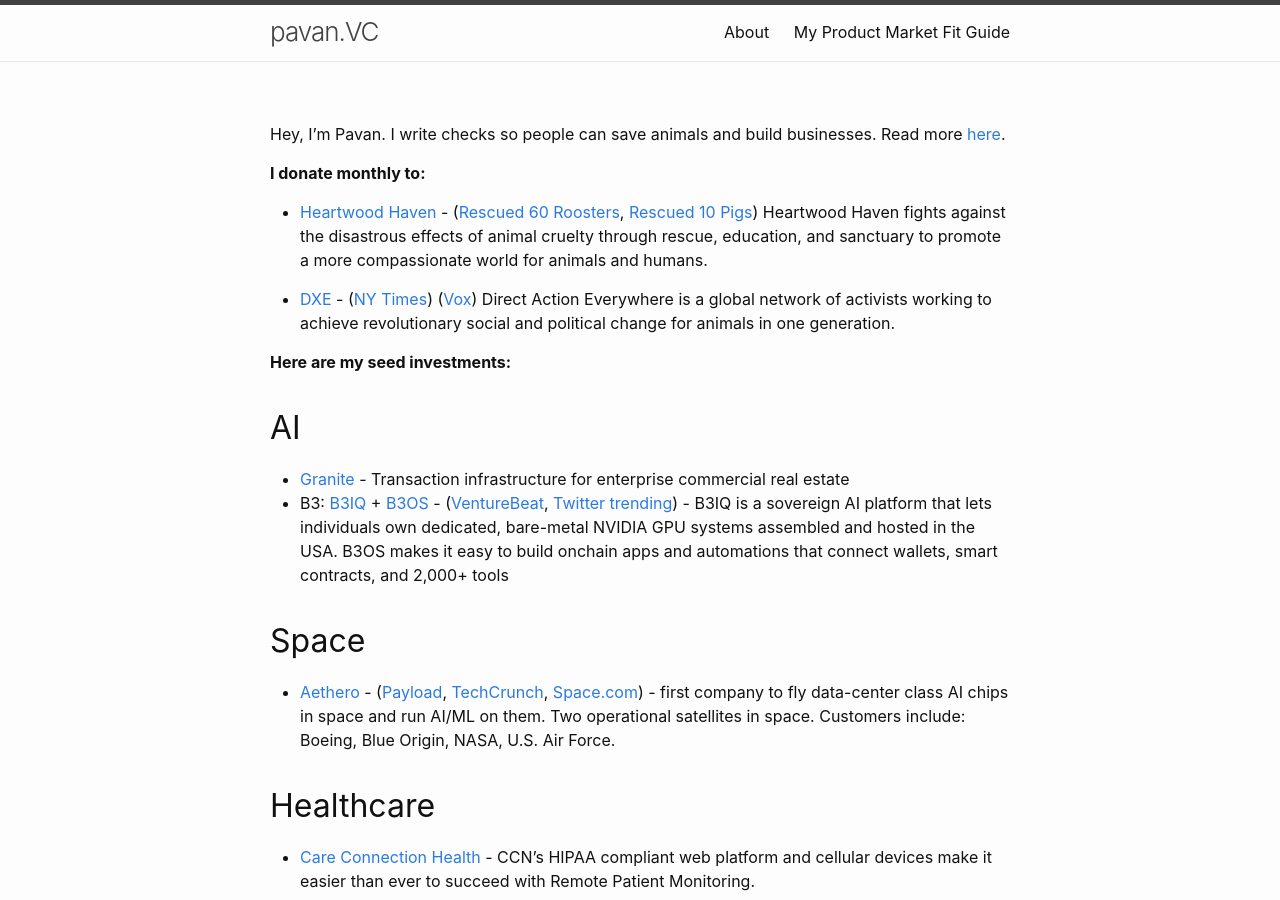
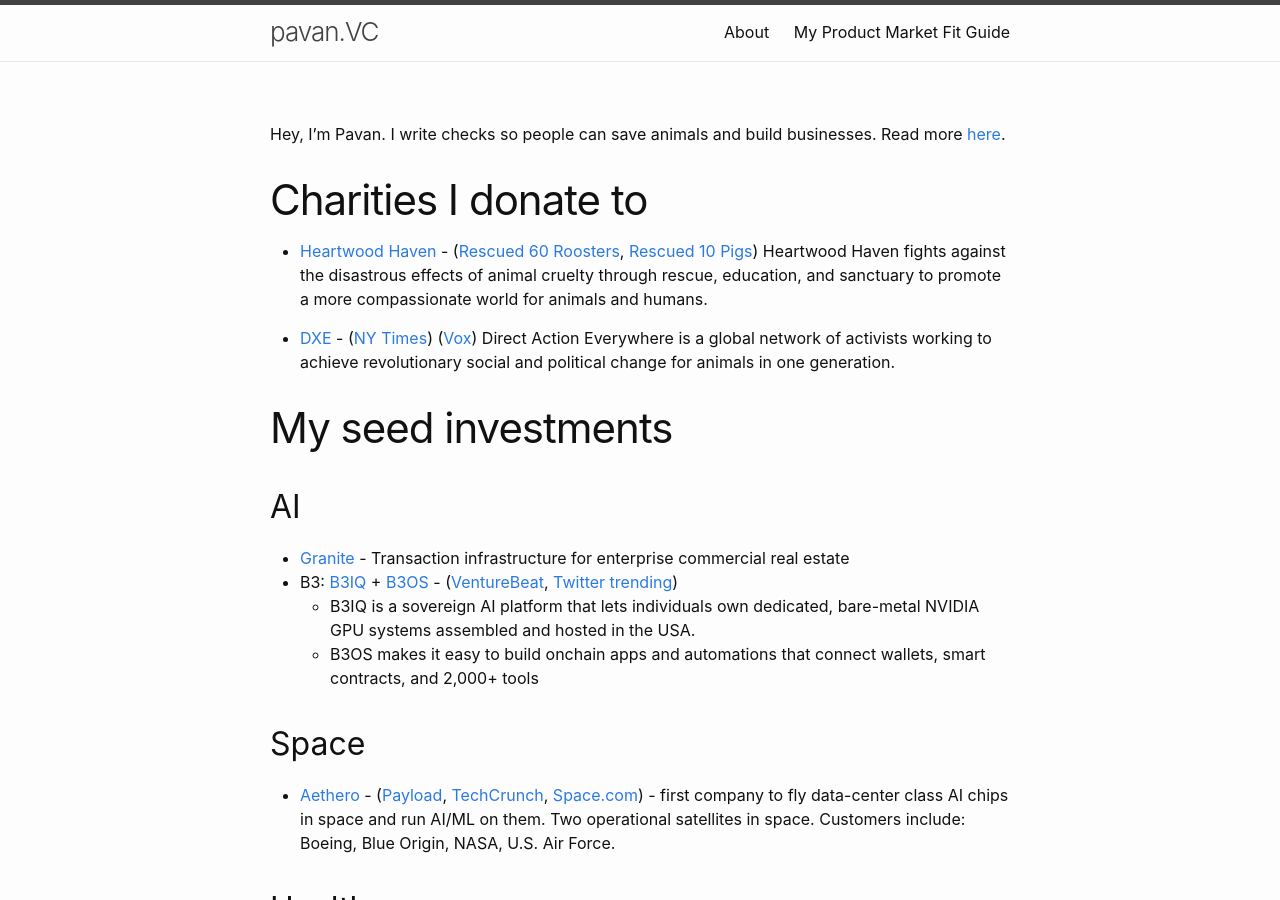
Before and after one commit to katpavan/katpavan.github.io, a Jekyll site: the page built from index.md, in a window 1280 px wide and 900 px high. Built offline with Jekyll 4.4.1, drawn with Linux system fonts in a browser that asks for light colours.

Commit message:
Revise charity and investment sections in index.md
Updated section headers and added details for investments in AI.

```diff
--- a/index.md
+++ b/index.md
@@ -7,13 +7,13 @@
 
 Hey, I'm Pavan. I write checks so people can save animals and build businesses. Read more [here](/about/).
 
-**I donate monthly to:**
+# Charities I donate to
 
 - [Heartwood Haven](https://heartwoodhaven.org/) - ([Rescued 60 Roosters](https://www.yelmonline.com/stories/roy-animal-sanctuary-takes-in-nearly-60-roosters-rescue-from-cockfighting,339873), [Rescued 10 Pigs](https://plantbasednews.org/culture/ethics/ten-pigs-rescued-animal-testing/)) Heartwood Haven fights against the disastrous effects of animal cruelty through rescue, education, and sanctuary to promote a more compassionate world for animals and humans.
 
 - [DXE](https://www.directactioneverywhere.com/) - ([NY Times](https://www.nytimes.com/2026/04/18/us/beagle-facility-wisconsin-protests-tear-gas.html)) ([Vox](https://www.vox.com/future-perfect/23952627/wayne-hsiung-conviction-direct-action-everywhere-dxe-rescue-sonoma-county-chickens)) Direct Action Everywhere is a global network of activists working to achieve revolutionary social and political change for animals in one generation.
 
-**Here are my seed investments:**
+# My seed investments
 
 <!---
 - [Hey Mint](https://www.heymint.xyz/) - ([CoinDesk](https://www.coindesk.com/web3/2023/05/15/web3-education-leaders-team-up-to-roll-out-beginner-nft-platform-heymint/)) - Acquired by Alchemy
@@ -32,7 +32,9 @@
 ## AI
 
 - [Granite](https://granitestrata.com/en) - Transaction infrastructure for enterprise commercial real estate
-- B3: [B3IQ](https://b3iq.org) + [B3OS](https://b3os.org/) - ([VentureBeat](https://venturebeat.com/games/npc-labs-raises-18m-to-bring-mainstream-games-to-web3/), [Twitter trending](https://x.com/i/trending/1815454338413982133)) - B3IQ is a sovereign AI platform that lets individuals own dedicated, bare-metal NVIDIA GPU systems assembled and hosted in the USA. B3OS makes it easy to build onchain apps and automations that connect wallets, smart contracts, and 2,000+ tools
+- B3: [B3IQ](https://b3iq.org) + [B3OS](https://b3os.org/) - ([VentureBeat](https://venturebeat.com/games/npc-labs-raises-18m-to-bring-mainstream-games-to-web3/), [Twitter trending](https://x.com/i/trending/1815454338413982133))
+  - B3IQ is a sovereign AI platform that lets individuals own dedicated, bare-metal NVIDIA GPU systems assembled and hosted in the USA.
+  - B3OS makes it easy to build onchain apps and automations that connect wallets, smart contracts, and 2,000+ tools
 
 ## Space
 - [Aethero](https://aethero.com/) - ([Payload](https://payloadspace.com/aethero-raises-8-4m-for-space-computers/), [TechCrunch](https://techcrunch.com/2024/07/02/computing-and-shielding-startups-join-forces-to-put-ai-capable-chips-in-space/), [Space.com](https://www.space.com/ai-nvidia-gpu-spacex-launch-transporter-11)) - first company to fly data-center class AI chips in space and run AI/ML on them. Two operational satellites in space. Customers include: Boeing, Blue Origin, NASA, U.S. Air Force.
```
